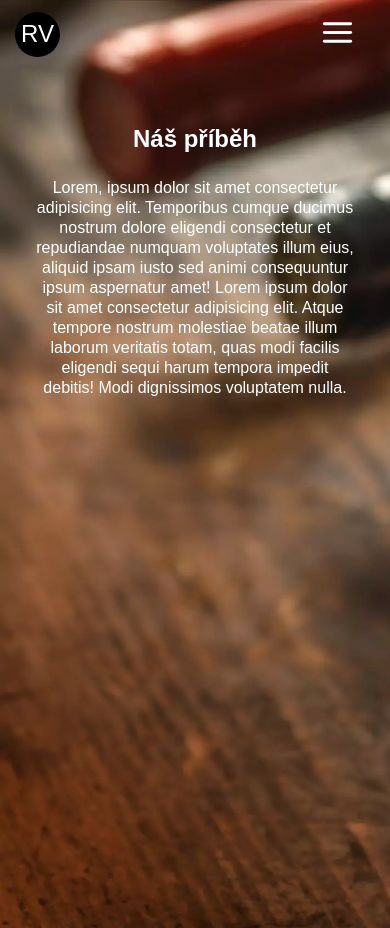
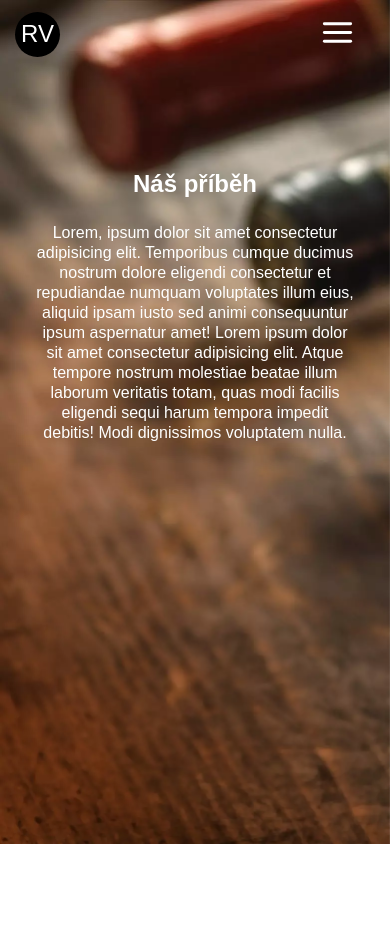
Before and after one commit to JanecekJiri1/vinarstv-R, a React (Create React App) app: page /About in a window 390 px wide. After the commit the page ends 844 px from the top, so only its background shows below. Built offline with nearby package versions, Linux system fonts and the light colour scheme.

Commit message:
about padding for mobile

```diff
--- a/src/components/about.style.css
+++ b/src/components/about.style.css
@@ -4,10 +4,10 @@
   background-size: cover;
   background-attachment: fixed;
   height: auto !important;
-  min-height: 110vh;
+  min-height: 100vh;
   color: white;
 
-  padding: 50px 10px 45px;
+  padding: 95px 10px 45px;
 }
 
 .aboutContainer {
@@ -27,6 +27,9 @@
 }
 
 @media only screen and (max-height: 400px) {
+  .about {
+    padding: 50px 10px 45px;
+  }
   .aboutDescription {
     padding: 10px 10px 35px;
   }
```
